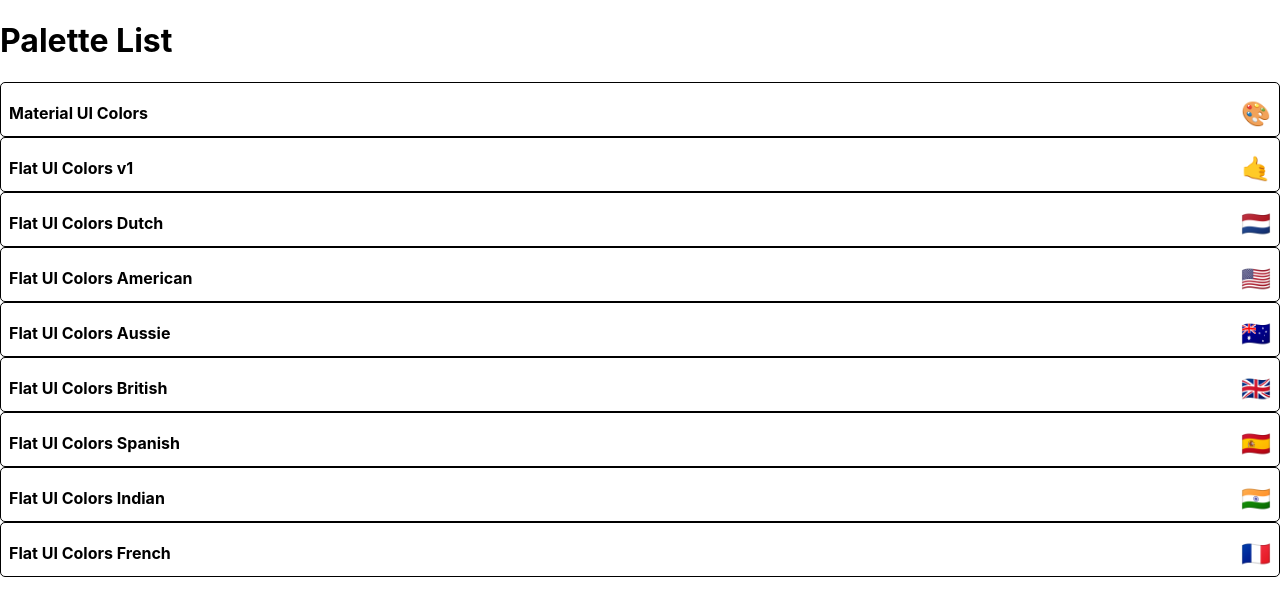
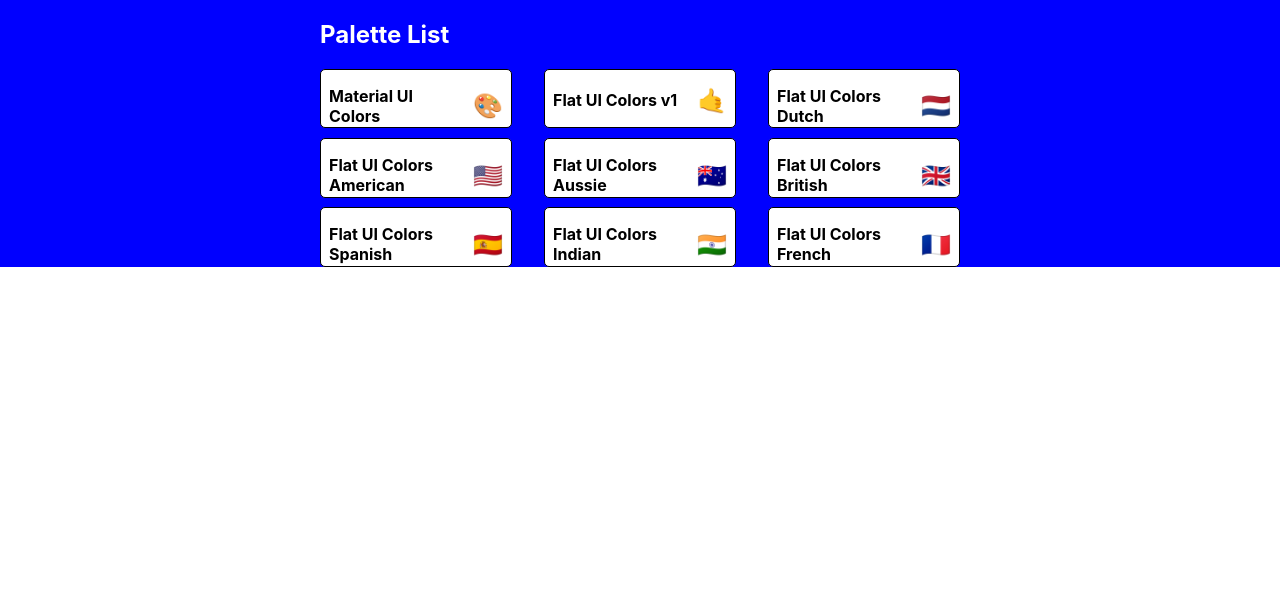
Before and after one commit to pedrolmr/color-project, a React (Create React App) app: page / in a window 1280 px wide. Shown: the top 616 px of the page. Built offline with nearby package versions, Linux system fonts and the light colour scheme.

Commit message:
styling palette list

```diff
--- a/src/PaletteList.js
+++ b/src/PaletteList.js
@@ -1,19 +1,56 @@
 import React, { Component } from 'react';
+import { withStyles } from '@material-ui/styles';
 import { Link } from 'react-router-dom';
 
 import MiniPalette from './MiniPalette';
 
+const styles = {
+  root: {
+    backgroundColor: 'blue',
+    height: '100%',
+    display: 'flex',
+    alignItems: 'flex-start',
+    justifyContent: 'center'
+  },
+  container: {
+    width: '50%',
+    display: 'flex',
+    alignItems: 'flex-start',
+    flexDirection: 'column',
+    flexWrap: 'wrap'
+  },
+  nav: {
+    display: 'flex',
+    width: '100%',
+    justifyContent: 'space-between',
+    color: '#fff'
+  },
+  palettes: {
+    boxSizing: 'border-box',
+    width: '100%',
+    display: 'grid',
+    gridTemplateColumns: 'repeat(3, 30%)',
+    gridGap: '5%'
+  }
+};
+
 class PaletteList extends Component {
   render() {
-    const { palettes } = this.props;
+    const { palettes, classes } = this.props;
     return (
-      <div>
-        <h1>Palette List</h1>
-        {palettes.map(palette => (
-          <MiniPalette {...palette} />
-        ))}
+      <div className={classes.root}>
+        <div className={classes.container}>
+          <nav className={classes.nav}>
+            <h1>Palette List</h1>
+          </nav>
+          <div className={classes.palettes}>
+            {palettes.map(palette => (
+              <MiniPalette {...palette} />
+            ))}
+          </div>
+        </div>
       </div>
     );
   }
 }
-export default PaletteList;
+export default withStyles(styles)(PaletteList);
```
